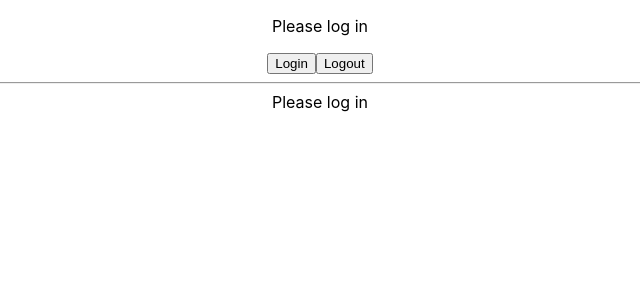
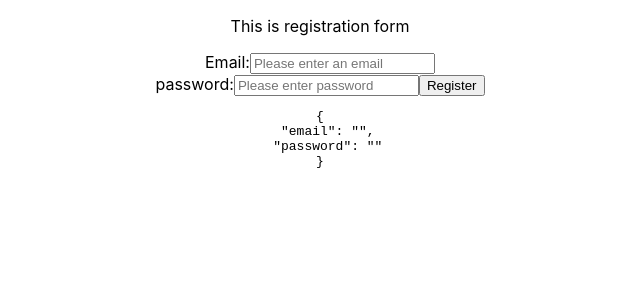
Before and after one commit to sms0330/react_hooks_demo, a React (Create React App) app: page / in a window 1280 px wide. Shown: the top 300 px of the page, without its empty margins (320-960 px from the left). Built offline with nearby package versions, Linux system fonts and the light colour scheme.

Commit message:
fix registration logic

```diff
--- a/src/App.js
+++ b/src/App.js
@@ -20,17 +20,17 @@ function App() {
         toggle user
       </button>
       {showUser && <User />}
-
-      <Registration /> */}
+*/}
+      <Registration />
       {/* <Users /> */}
       {/* <CountV2 /> */}
       {/* <CountV3 /> */}
 
-      <UserProvider>
+      {/* <UserProvider>
         <Login />
         <Logout />
         <Profile />
-      </UserProvider>
+      </UserProvider> */}
     </div>
   );
 }
--- a/src/Registration.js
+++ b/src/Registration.js
@@ -1,7 +1,7 @@
-import { useRef, useEffect, useState } from "react";
+import { useState } from "react";
+import { register } from "./utils/register";
 
 const Registration = () => {
-  const inputRef = useRef();
   const [user, setUser] = useState({ email: "", password: "" });
 
   const updateForm = (event) => {
@@ -14,24 +14,19 @@ const Registration = () => {
     });
   };
 
-  // This is not a good solution
-  //   const updateEmail = (newEmailValue) => {
-  //     setUser((u) => {
-  //       return { ...u, email: newEmailValue };
-  //     });
-  //   };
+  const registerLocal = (event) => {
+    event.preventDefault();
+    setInterval(() => {
+      register(user);
+      setUser({ email: "", password: "" });
+    }, 2000);
 
-  //   This will be called just once
-  useEffect(() => {
-    //We can get reference to our input by using useRef hook
-    inputRef.current.focus();
-    console.log(
-      "Dimensions of our input are ",
-      inputRef.current.getBoundingClientRect()
-    );
-  }, []);
+    // setUser({ email: "", password: "" });
+  };
+
   return (
     <>
+      <form onSubmit={(event) => registerLocal(event)}>
         <p>This is registration form</p>
         <span>Email:</span>
         <input
@@ -42,7 +37,6 @@ const Registration = () => {
           }}
           type="email"
           placeholder="Please enter an email"
-        ref={inputRef}
         />
 
         <br />
@@ -58,6 +52,9 @@ const Registration = () => {
           placeholder="Please enter password"
         />
 
+        <button type="submit">Register</button>
+      </form>
+
       <pre>{JSON.stringify(user, null, 2)}</pre>
     </>
   );
--- /dev/null
+++ b/src/utils/register.js
@@ -0,0 +1,6 @@
+import { mockLogin } from "./login";
+
+export const register = async (user) => {
+  console.log("new user is ", user);
+  return mockLogin();
+};
```
Lines whose indentation alone changed are shown as unchanged.
